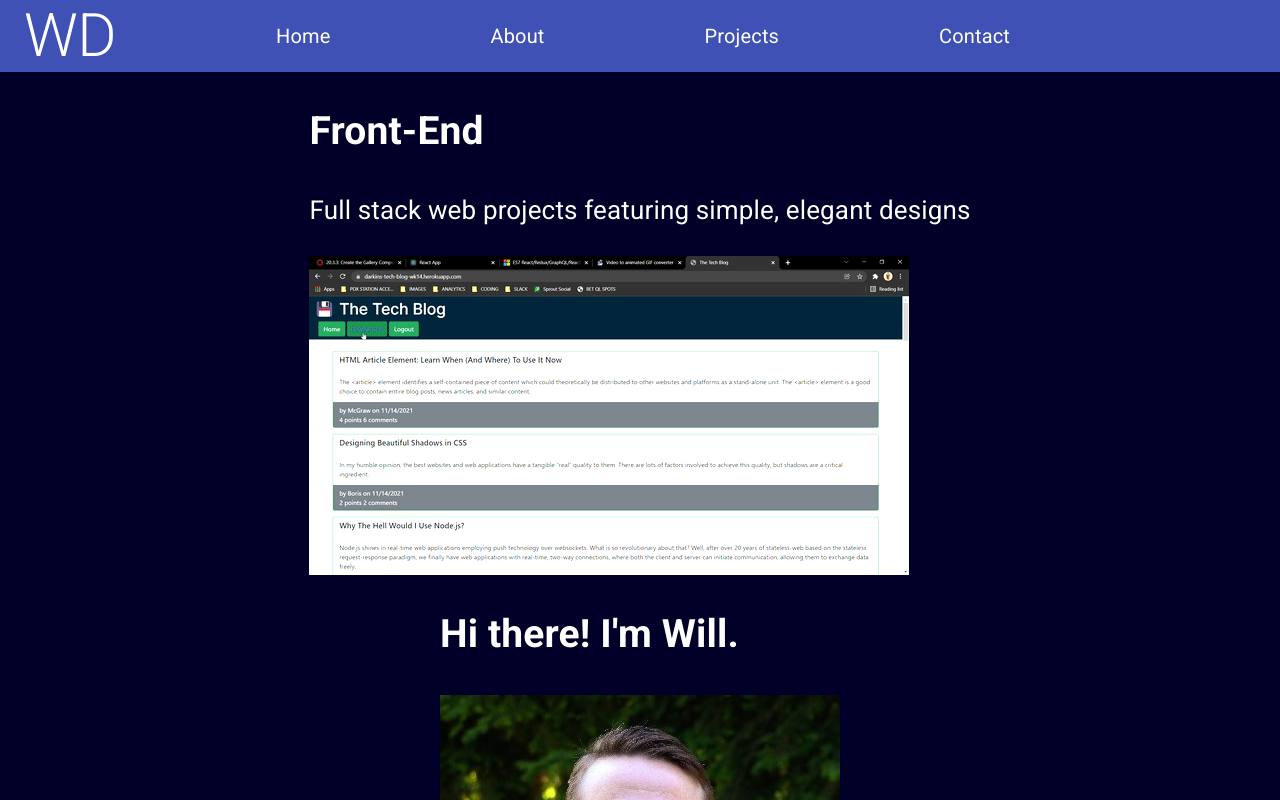
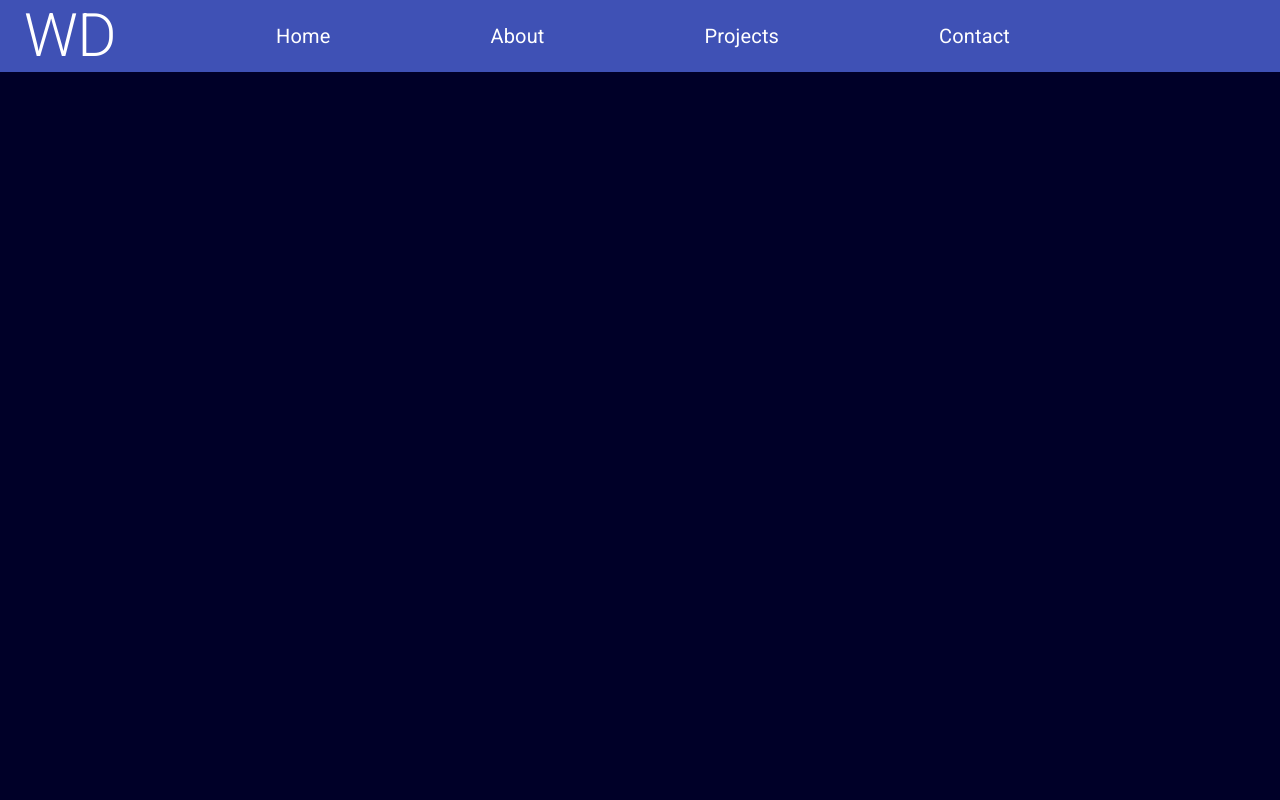
Before and after one commit to willdarkins/portfolio_darkins, a React (Create React App) app: page /projects in a window 1280 px wide. Shown: the top 800 px of the page. Built offline with nearby package versions, Linux system fonts and the light colour scheme.

Commit message:
having issue rendering nav bar onto homepage from created routes

```diff
--- a/src/App.js
+++ b/src/App.js
@@ -8,20 +8,18 @@ import './App.css';
 
 function App() {
   return (
-    <>
-      <Router>
+    <Router>
+      <>
         <Navbar>
           <Routes>
-            <Route path="/about" component={<About />} />
-            <Route path="/projects" component={<Projects />} />
+            <Route exact path="/about" component={About} />
+            <Route exact path="/projects" component={Projects} />
           </Routes>
         </Navbar>
-      </Router>
-      <main className='App-header'>
-        <Projects />
-        <About />
-      </main>
-    </>
+        <main className='App-header'>
+        </main>
+      </>
+    </Router>
   );
 }
 
--- a/src/components/Nav/index.js
+++ b/src/components/Nav/index.js
@@ -5,7 +5,6 @@ import {
     CssBaseline,
     Typography,
     makeStyles,
-    useTheme,
 } from "@material-ui/core";
 import { Link } from "react-router-dom";
 
@@ -32,7 +31,6 @@ const useStyles = makeStyles((theme) => ({
 
 function Navbar() {
     const classes = useStyles();
-    const theme = useTheme();
 
     return (
         <AppBar position="static">
@@ -60,57 +58,3 @@ function Navbar() {
     );
 }
 export default Navbar;
-
-// function Nav() {
-//     //Instead of just listing each category's name, we'll create objects that contain each category's name and a short description
-//     const categories = [
-//         {
-//             name: "front-end",
-//             description: "Full stack web projects featuring simple, elegant designs"
-//         },
-//         {
-//             name: "back-end",
-//             description: "CLI applications geared towards functionality for CMS projects"
-//         },
-//         {
-//             name: "radio",
-//             description: "Samples of my weekly sports radio show in Portland, OR"
-//         }
-//     ]
-//     function categorySelected () {
-//             alert("Fuck You")
-//     }
-//     return (
-//         <header>
-//             <h2>
-//                 <a href="/">
-//                     <span role="img" aria-label="Waving Hand"> 👋</span> WD
-//                 </a>
-//             </h2>
-//             <nav>
-//                 <ul>
-//                     <li>
-//                         <a href='#about'>
-//                             About Me
-//                         </a>
-//                     </li>
-//                     <li>
-//                         <span>
-//                             Contact
-//                         </span>
-//                     </li>
-//                     {/* map over the cateogires array to display in the nav bar */}
-//                     {categories.map((category) => (
-//                         <li key={category.name}>
-//                             <span onClick={() => categorySelected()} >
-//                             {capitalizeFirstLetter(category.name)}
-//                             </span>
-//                         </li>
-//                     ))}
-//                 </ul>
-//             </nav>
-//         </header>
-//     )
-// }
-
-// export default Nav
```
